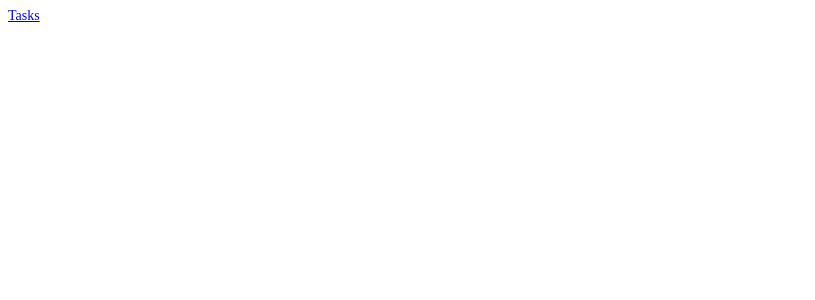
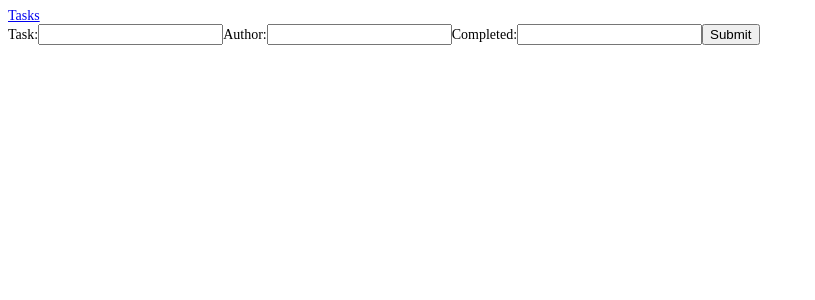
Before and after one commit to slawoe/todoapp, a React (Create React App) app: page /add in a window 1280 px wide. Shown: the top 300 px of the page, without its empty margins (0-815 px from the left). Built offline with nearby package versions, Linux system fonts and the light colour scheme.

Commit message:
Add onChange functions and form

```diff
--- a/db.json
+++ b/db.json
@@ -23,6 +23,18 @@
       "task": "Urlaub nach dem Bootcamp",
       "author": "Slawo",
       "completed": false
+    },
+    {
+      "task": "Hallo",
+      "author": "liebe",
+      "completed": "Welt",
+      "id": 5
+    },
+    {
+      "task": "sdaasd",
+      "author": null,
+      "completed": null,
+      "id": 6
     }
   ]
 }
--- a/src/App.js
+++ b/src/App.js
@@ -1,6 +1,6 @@
-import React, { useEffect, useState } from "react";
+import React from "react";
 import "./App.css";
-import { BrowserRouter as Router, Switch, Route, Link } from "react-router-dom";
+import { BrowserRouter as Router, Switch, Route } from "react-router-dom";
 import Home from "./pages/Home";
 import AddTask from "./pages/AddTask";
 
--- a/src/pages/AddTask.js
+++ b/src/pages/AddTask.js
@@ -1,11 +1,48 @@
-import React from "react";
+import React, { useState } from "react";
 import { Link } from "react-router-dom";
-function AddTask(props) {
+import postToDo from "../api/postToDo";
+
+function AddTask() {
+  const [task, setTask] = useState(null);
+  const [author, setAuthor] = useState(null);
+  const [completed, setCompleted] = useState(null);
+
+  function addToDo() {
+    postToDo(task, author, completed);
+  }
+
+  function taskChange(task) {
+    setTask(task.target.value);
+  }
+  function authorChange(author) {
+    setAuthor(author.target.value);
+  }
+  function completedChange(completed) {
+    setCompleted(completed.target.value);
+  }
+
   return (
     <div>
       <Link to="/">Tasks</Link>
+      <form>
+        <label>
+          Task:
+          <input type="text" name="task" onChange={taskChange} />
+        </label>
+        <label>
+          Author:
+          <input type="text" name="author" onChange={authorChange} />
+        </label>
+        <label>
+          Completed:
+          <input type="text" name="completed" onChange={completedChange} />
+        </label>
+        <input type="submit" value="Submit" onClick={addToDo} />
+      </form>
     </div>
   );
 }
 
 export default AddTask;
+
+// postToDo("Hello", "zweiteZeile", "Dritte").then(doFetch);
--- a/src/pages/Home.js
+++ b/src/pages/Home.js
@@ -1,7 +1,6 @@
 import React, { useEffect, useState } from "react";
 import fetchToDos from "../api/fetchToDos";
-import postToDo from "../api/postToDo";
-import { BrowserRouter as Router, Switch, Route, Link } from "react-router-dom";
+import { BrowserRouter as Link } from "react-router-dom";
 
 function Home() {
   const [toDos, setToDos] = useState(null);
@@ -13,22 +12,15 @@ function Home() {
     doFetch();
   }, []);
 
-  function addToDo() {
-    postToDo("Hello", "zweiteZeile", "Dritte").then(doFetch);
-  }
+  //   function addToDo() {
+  //     postToDo("Hello", "zweiteZeile", "Dritte").then(doFetch);
+  //   }
   return (
     <div>
       <Link to="/add">Add Task</Link>
       {toDos?.map((todo) => (
         <h3 key={todo.id}>{todo.task}</h3>
       ))}
-
-      <form>
-        <input placeholder="Task" />
-        <input placeholder="Autor" />
-        <input placeholder="Completed? true or false" />
-        <button onClick={addToDo}>Click</button>
-      </form>
     </div>
   );
 }
```
